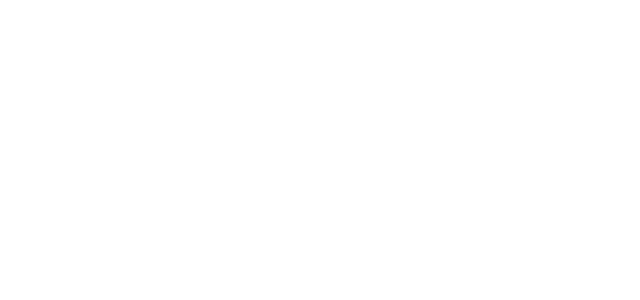
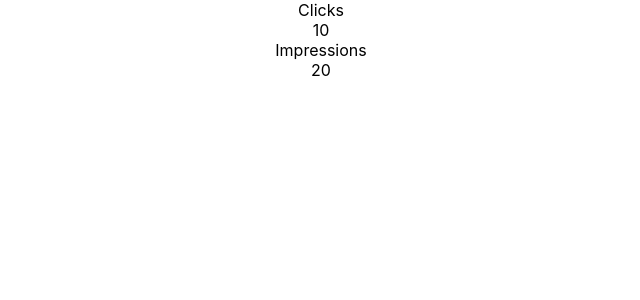
Before and after one commit to balazsmatepetro/adverity-test-task, a React (Create React App) app: page / in a window 1280 px wide. Shown: the top 300 px of the page, without its empty margins (319-959 px from the left). Built offline with nearby package versions, Linux system fonts and the light colour scheme.

Commit message:
added 'AggregateResultPresenter' component

```diff
--- /dev/null
+++ b/src/AggregatedResultPresenter.js
@@ -0,0 +1,12 @@
+import React from 'react';
+
+function AggregateResultPresenter(props) {
+    return (
+        <div className="aggregate-result-presenter">
+            <div>{props.name}</div>
+            <div>{props.value}</div>
+        </div>
+    );
+}
+
+export default AggregateResultPresenter;
--- a/src/App.js
+++ b/src/App.js
@@ -1,10 +1,13 @@
 import React from 'react';
 import './App.css';
+
+import AggregatedResultPresenter from './AggregatedResultPresenter';
 
 function App() {
   return (
     <div className="App">
-
+      <AggregatedResultPresenter name="Clicks" value={10} />
+      <AggregatedResultPresenter name="Impressions" value={20} />
     </div>
   );
 }
```
